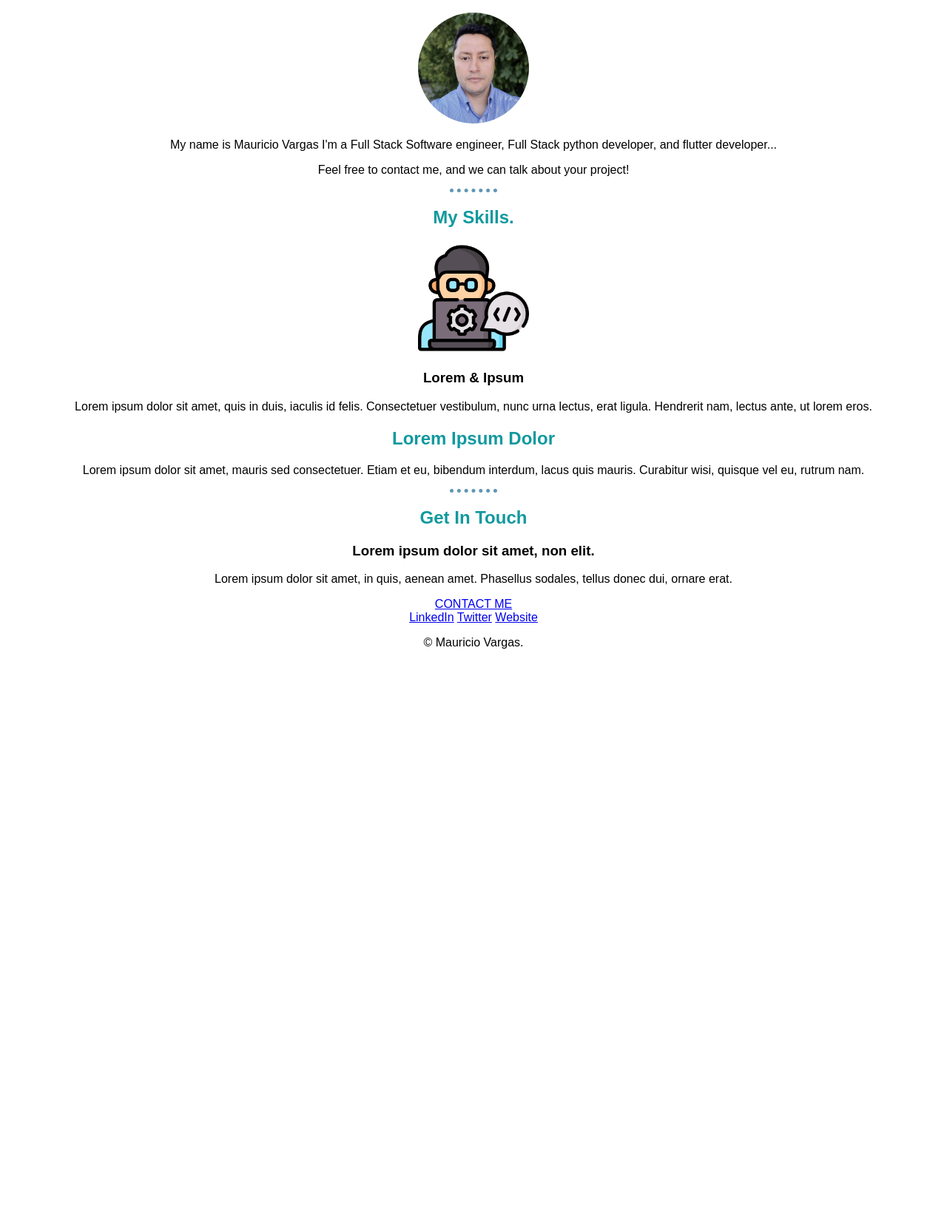
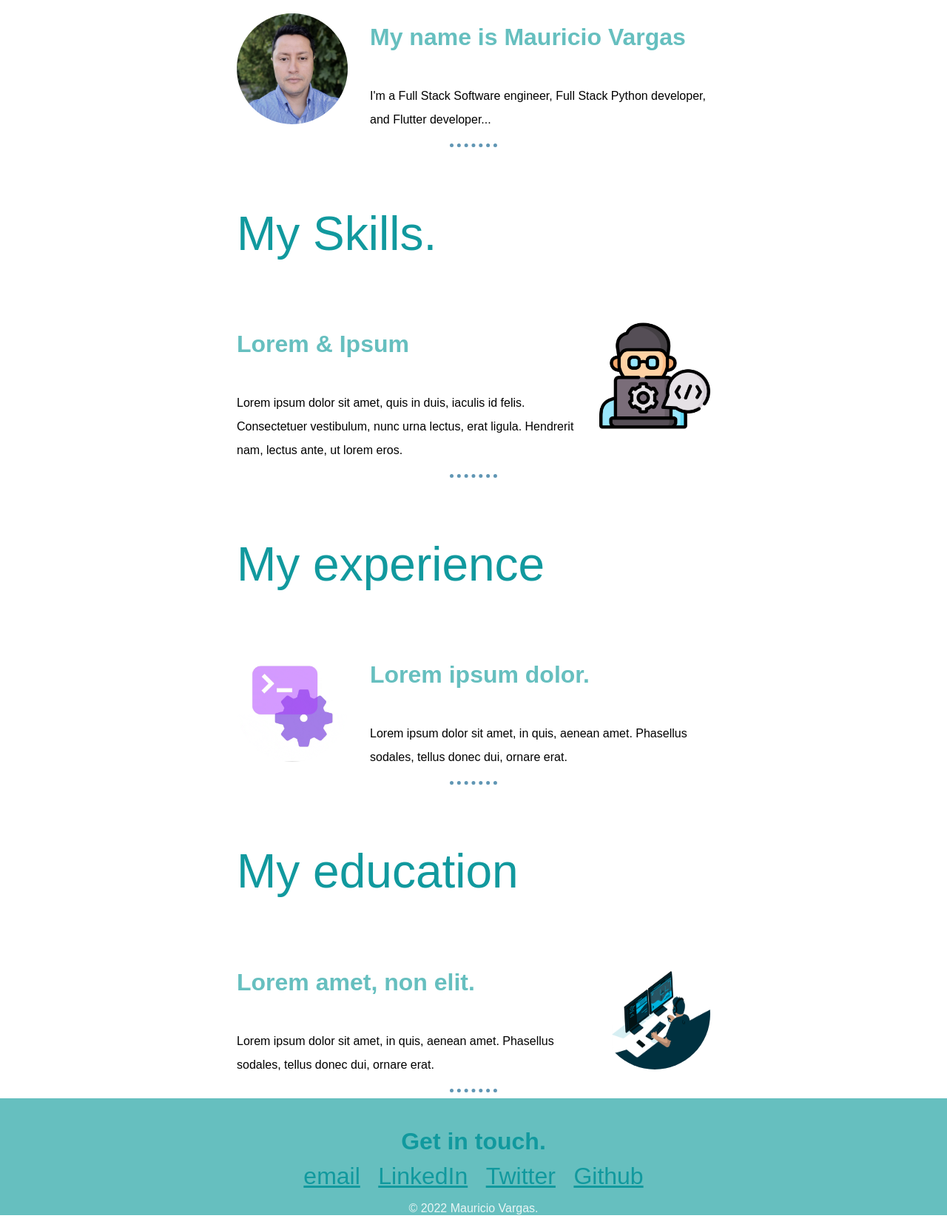
Before and after one commit to mauriciovargasmachado/2022, a plain HTML site: page Full Stack Developer/Section_5/index.html in a window 1280 px wide. Shown: the part 725-2384 px from the top of the page at 74% size. Before the commit the page ends 1619 px from the top, so only its background shows below. Drawn offline with Linux system fonts and the light colour scheme.

Commit message:
14-02-2023/1

```diff
--- a/Full Stack Developer/Section_5/css/style.css
+++ b/Full Stack Developer/Section_5/css/style.css
@@ -6,16 +6,28 @@ body{margin:0;
 
 h1{font-family: 'sacramento';
     font-size: 4rem;
-    margin-bottom: 1rem;}
+    margin-bottom: 1rem;
+    color: #66bfbf;}
+
+h2{color: #11999E;
+    font-weight: normal;
+font-size: 4rem;}
+
+h3{color: #66bfbf;
+    font-size: 2rem;}
 
 .my_title{
     font-size: 1.5rem;
 }
 
+.mountain{
+    height: 200px;
+    width: 400px;
+}
+
 .top_container{background-color:#E4F9F5;
     position:relative;
     padding-top: 100px;
-
 }
 
 .middle_container{
@@ -23,6 +35,16 @@ h1{font-family: 'sacramento';
 }
 
 .botton_container{
+    padding-top: 30px;
+    background-color: #66bfbf;
+}
+
+
+.skills{
+    width: 50%;
+    margin: 0px auto 0px auto;
+    text-align: left;
+    line-height: 2;
 }
 
 .top_cloud{
@@ -35,6 +57,7 @@ h1{font-family: 'sacramento';
     position: absolute;
     left: 300px;
     margin-top: 0px;
+    text-align: center;
 }
 
 hr{background-color: white;
@@ -45,26 +68,49 @@ hr{background-color: white;
     height: 0px;
     width: 5%;}
 
-.profile{
-    color:#11999E;
+.my_photo_1{height: 150px;
+    width: 150px;
+    border-radius: 50%;
+    float: left;
+    margin-right: 30px;
+    }
+
+.my_photo_2{height: 150px;
+        width: 150px;
+        float: right;
+        margin-left: 30px;
+        }
+
+.my_photo_3{height: 150px;
+            width: 150px;
+            border-radius: 50%;
+            float: left;
+            margin-right: 30px;
+            }
+
+.my_photo_4{height: 150px;
+    width: 150px;
+    border-radius: 50%;
+    float: right;
+    margin-left: 30px;
+    }
+
+.touch{
+    color: #11999E;
+    margin: 10px;
 }
 
-.profile_int{
-    color: black;
+.contact{
+    color: #11999E;
+    font-size: 2rem;
+    margin: 10px;
 }
 
-.skills{
-    color:#11999E;
+.contact:hover{
+    color: #EAf6f6;
+    font-size: 2.1rem;
 }
 
-.skills_int{
-    color: black;
+.credits{
+    color: #EAf6f6;
 }
-
-
-.my_photo_1{height: 150px;
-    width: 150px;
-    border-radius: 50%;}
-
-.my_photo_2{height: 150px;
-        width: 150px;}
--- a/Full Stack Developer/Section_5/index.html
+++ b/Full Stack Developer/Section_5/index.html
@@ -17,26 +17,24 @@
     <div class="top_container">
         <img class="top_cloud" src="images/cloud.png" alt="">
         <h1>
-        I'm Mauricio Vargas
+            Mauricio Vargas
         </h1>
 
-    <p class="my_title">
-        an Engineer
-    </p>
+        <h2 class="my_title">
+            Engineer and software developer
+        </h2>
 
         <img class="botton_cloud" src="images/cloud.png" alt="">
-    <img src="images/mountain.png" alt="">
+        <img class="mountain" src="images/mountain.png" alt="">
     </div>
 
     <div class="middle_container">
 
-        <div class="profile">
+        <div class="skills">
             <h2>Hello.</h2>
                 <img class="my_photo_1" src="images/foto_1.png" alt="">
-            <div class="profile_int">
-                <p>My name is Mauricio Vargas I'm a Full Stack Software engineer, Full Stack python developer, and flutter developer...</p>
-                <p>Feel free to contact me, and we can talk about your project!</p>
-            </div>
+                <h3>My name is Mauricio Vargas</h3>
+                <p>I'm a Full Stack Software engineer, Full Stack Python developer, and Flutter developer...</p>
         </div>
 
         <hr>
@@ -44,40 +42,44 @@
         <div class="skills">
             <h2>My Skills.</h2>
                 <img class="my_photo_2" src="images/foto_2.png" alt="">
-            <div class="skills_int">
                 <h3>Lorem & Ipsum</h3>
                 <p>Lorem ipsum dolor sit amet, quis in duis, iaculis id felis. Consectetuer vestibulum, nunc urna lectus, erat ligula. Hendrerit nam, lectus ante, ut lorem eros.</p>
         </div>
-        </div>
-
-        <div class="skills">
-            <h2>Lorem Ipsum Dolor</h2>
-            <div class="skills_int">
-                <p>Lorem ipsum dolor sit amet, mauris sed consectetuer. Etiam et eu, bibendum interdum, lacus quis mauris. Curabitur wisi, quisque vel eu, rutrum nam.</p>
-            </div>
-        </div>
-
 
         <hr>
 
         <div class="skills">
-            <h2>Get In Touch</h2>
-            <div class="skills_int">
-                <h3>Lorem ipsum dolor sit amet, non elit.</h3>
+            <h2>My experience</h2>
+                <img class="my_photo_3" src="images/foto_3.gif" alt="">
+                <h3>Lorem ipsum dolor.</h3>
                 <p>Lorem ipsum dolor sit amet, in quis, aenean amet. Phasellus sodales, tellus donec dui, ornare erat.</p>
-            <a class="btn" href="mailto:mauriciovargasmachado@gmail.com">CONTACT ME</a>
+            </div>
+        </div>
+
+        <hr>
+
+        <div class="skills">
+            <h2>My education</h2>
+                <img class="my_photo_4" src="images/foto_4.gif" alt="">
+                <h3>Lorem amet, non elit.</h3>
+                <p>Lorem ipsum dolor sit amet, in quis, aenean amet. Phasellus sodales, tellus donec dui, ornare erat.</p>
             </div>
         </div>
     </div>
 
+    <hr>
+
+    <div class="botton_container">
+
+        <h3 class="touch">Get in touch.</h3>
+        <div>
+            <a class="contact" href="mailto:mauriciovargasmachado@gmail.com">email</a>
+            <a class="contact" href="https://www.linkedin.com/">LinkedIn</a>
+            <a class="contact" href="https://twitter.com/mauriciovargas0">Twitter</a>
+            <a class="contact" href="https://github.com/mauriciovargasmachado">Github</a>
         </div>
-    <div class="botton_container">
-        <div class="bottom-container">
-            <a class="footer-link" href="https://www.linkedin.com/">LinkedIn</a>
-            <a class="footer-link" href="https://twitter.com/">Twitter</a>
-            <a class="footer-link" href="https://www.appbrewery.co/">Website</a>
-            <p>© Mauricio Vargas.</p>
-          </div>
+        <p class="credits">© 2022 Mauricio Vargas.</p>
+
     </div>
 
 </body>
```
Also changed, not shown: Full Stack Developer/Bootstrap_installation/index.html (added, +39 -0 lines), Full Stack Developer/Section_5/images/foto_3.gif (added), Full Stack Developer/Section_5/images/foto_4.gif (added). Lines whose indentation alone changed are shown as unchanged.
